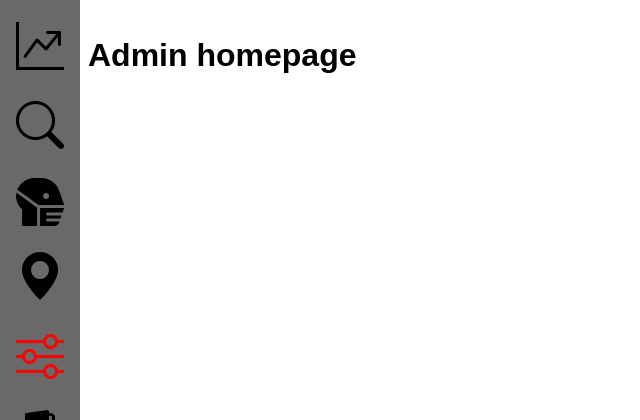
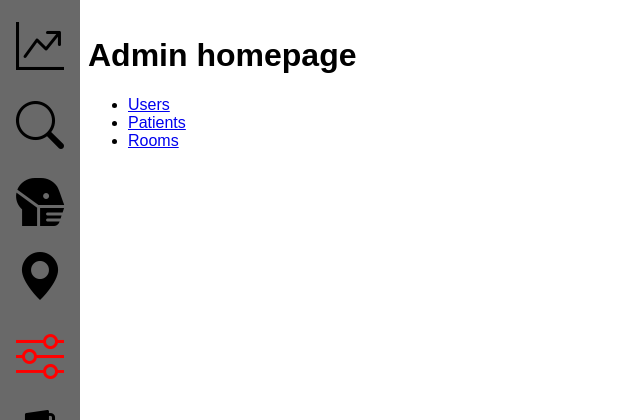
Before and after one commit to EvanFrouin/ProjetMaj, a Flask app: page /admin/home in a window 1280 px wide. Shown: the top 420 px of the page, without its empty margins (0-640 px from the left). Run offline with Flask 2, Linux system fonts and the light colour scheme; the visitor is signed in with stand-in values (Sample User, id 1); some libraries are stand-ins or nearby versions.

Commit message:
[Added]:[simple list to pages on admin homepage]

```diff
--- a/web/templates/admin/home.html
+++ b/web/templates/admin/home.html
@@ -3,4 +3,9 @@
 {% block title %}Admin - Home{% endblock %}
 {% block content %}
 	<h1>Admin homepage</h1>
+	<ul>
+		<li><a href="{{ url_for('admin.users') }}">Users</a></li>
+		<li><a href="{{ url_for('admin.patients') }}">Patients</a></li>
+		<li><a href="{{ url_for('admin.rooms') }}">Rooms</a></li>
+	</ul>
 {% endblock %}
```
